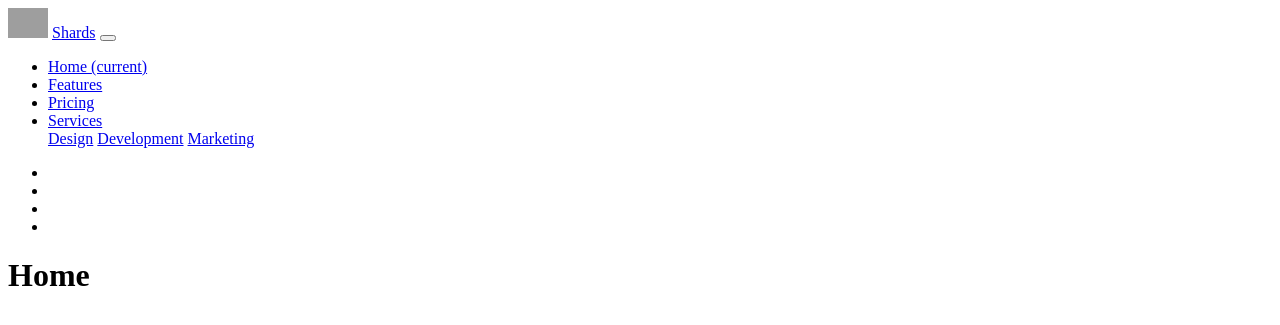
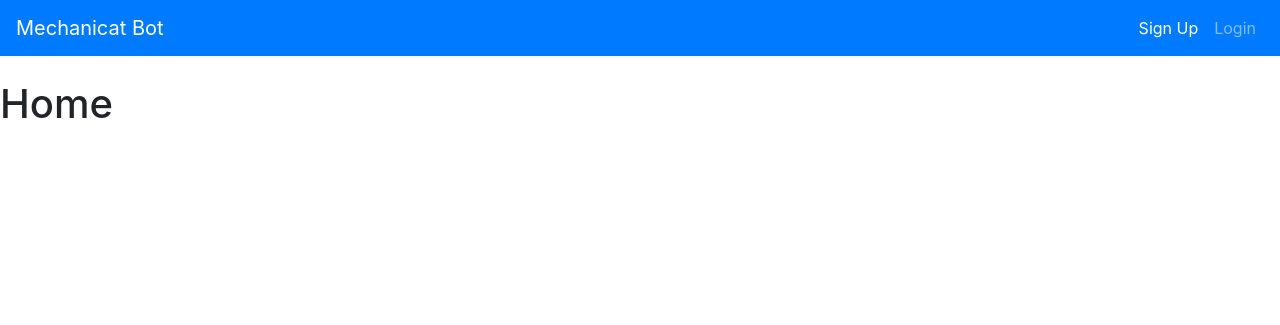
Before and after one commit to AleejandroReyna/mechanicat-bot, a Django app: page / in a window 1280 px wide. Shown: the top 325 px of the page. Run offline with Django 3.2, Linux system fonts and the light colour scheme; some libraries are stand-ins or nearby versions; grey boxes are pictures that could not be loaded.

Commit message:
Modified public and public navbar for temporal examples.

```diff
--- a/templates/base/public.html
+++ b/templates/base/public.html
@@ -7,11 +7,14 @@
           content="width=device-width, user-scalable=no, initial-scale=1.0, maximum-scale=1.0, minimum-scale=1.0">
     <meta http-equiv="X-UA-Compatible" content="ie=edge">
     <title>{% block title %}Mechanicat Bot{% endblock %}</title>
+    <link rel="stylesheet" href="{% static 'bootstrap/bootstrap.min.css' %}">
     <link rel="stylesheet" href="{% static 'shards-ui/dist/css/shards.min.css' %}">
 </head>
 <body>
     {% include 'base/public_navbar.html' %}
     {% block content %}{% endblock %}
 </body>
+<script src="{% static 'jquery/jquery-3.3.1.slim.min.js' %}"></script>
+<script src="{% static 'bootstrap/bootstrap.min.js' %}"></script>
 <script src="{% static 'shards-ui/dist/js/shards.min.js' %}"></script>
 </html>
--- a/templates/base/public_navbar.html
+++ b/templates/base/public_navbar.html
@@ -1,60 +1,34 @@
 <nav class="navbar navbar-expand-lg navbar-dark bg-primary mb-4">
-  <img src="images/demo/shards-logo.svg" alt="Example Navbar 1" class="mr-2" height="30">
-  <a class="navbar-brand" href="#">Shards</a>
+  <a class="navbar-brand" href="#">Mechanicat Bot</a>
   <button class="navbar-toggler" type="button" data-toggle="collapse" data-target="#navbarNavDropdown-1" aria-controls="navbarNavDropdown-1"
     aria-expanded="false" aria-label="Toggle navigation">
     <span class="navbar-toggler-icon"></span>
   </button>
   <div class="collapse navbar-collapse" id="navbarNavDropdown-1">
-    <ul class="navbar-nav mr-auto">
+    <ul class="navbar-nav ml-auto">
+        {% if not request.user.is_authenticated %}
           <li class="nav-item active">
-        <a class="nav-link" href="#">Home
-          <span class="sr-only">(current)</span>
-        </a>
+            <a class="nav-link" href="#">Sign Up</a>
           </li>
           <li class="nav-item">
-        <a class="nav-link" href="#">Features</a>
+            <a class="nav-link" href="#">Login</a>
           </li>
-      <li class="nav-item">
-        <a class="nav-link" href="#">Pricing</a>
-      </li>
+        {% else %}
           <li class="nav-item dropdown">
-        <a class="nav-link dropdown-toggle" href="https://designrevision.com" id="navbarDropdownMenuLink" data-toggle="dropdown"
+            <a class="nav-link dropdown-toggle" href="#" id="navbarDropdownMenuLink" data-toggle="dropdown"
               aria-haspopup="true" aria-expanded="false">
-          Services
+              {{ request.user.first_name }} {{ request.user.last_name }}
             </a>
             <div class="dropdown-menu" aria-labelledby="navbarDropdownMenuLink">
-          <a class="dropdown-item" href="#">Design</a>
-          <a class="dropdown-item" href="#">Development</a>
-          <a class="dropdown-item" href="#">Marketing</a>
+              <a href="#" class="dropdown-item">Go to Dashboard</a>
+              <a class="dropdown-item" href="#">My Bots</a>
+              <a class="dropdown-item" href="#">View Profile</a>
             </div>
           </li>
-    </ul>
-
-    <ul class="navbar-nav">
-      <li class="nav-item">
-        <a class="nav-link" href="#">
-          <i class="fa fa-twitter"></i>
-        </a>
+          <li>
+              <a class="nav-link" href="#">Logout</a>
           </li>
-
-      <li class="nav-item">
-        <a class="nav-link" href="#">
-          <i class="fa fa-facebook"></i>
-        </a>
-      </li>
-
-      <li class="nav-item">
-        <a class="nav-link" href="#">
-          <i class="fa fa-linkedin"></i>
-        </a>
-      </li>
-
-      <li class="nav-item">
-        <a class="nav-link" href="#">
-          <i class="fa fa-github"></i>
-        </a>
-      </li>
+        {% endif %}
     </ul>
   </div>
 </nav>
```
Lines whose indentation alone changed are shown as unchanged.
